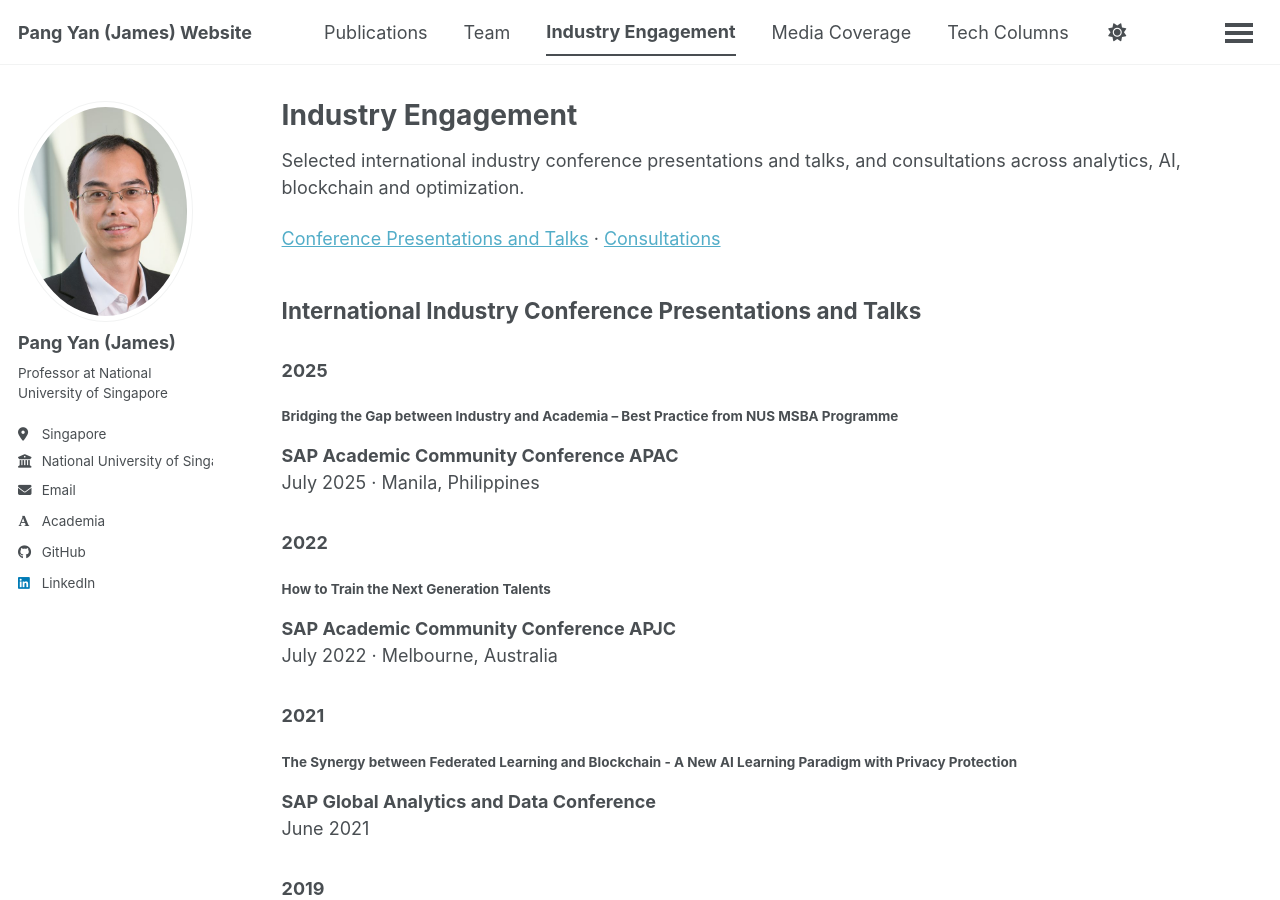
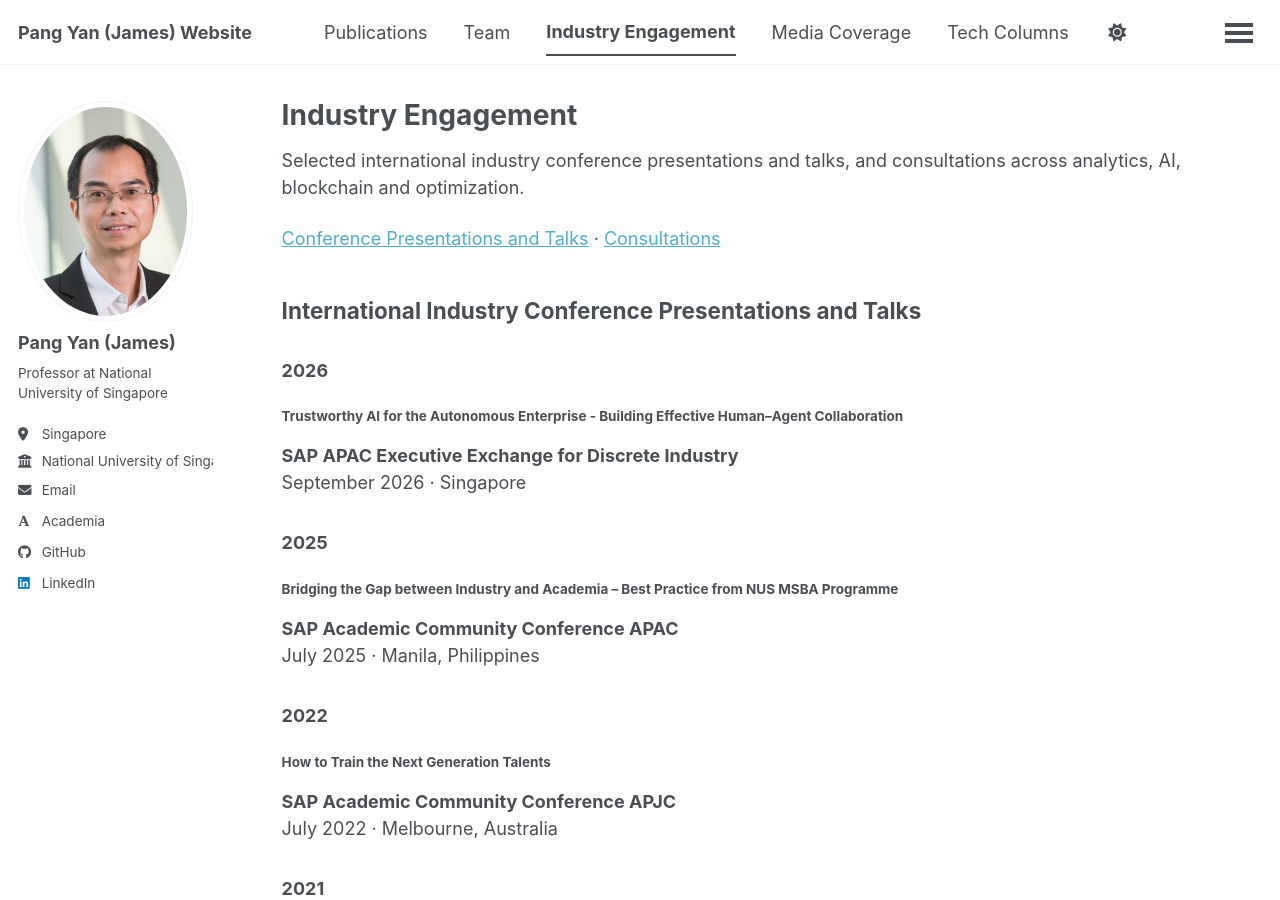
Before and after one commit to jamespangyan/jamespangyan.github.io, a Jekyll site: the page built from _pages/talks.html, in a window 1280 px wide and 900 px high. Built offline with Jekyll 4.4.1, drawn with Linux system fonts in a browser that asks for light colours; some web fonts are replaced; a script bundle is joined from its source files by our own code; library files that are not in the unit come from our copies.

Commit message:
Add September 2026 SAP executive exchange talk

```diff
--- a/_data/industry_engagement.json
+++ b/_data/industry_engagement.json
@@ -1,5 +1,14 @@
 {
   "talks": [
+    {
+      "event": "SAP APAC Executive Exchange for Discrete Industry",
+      "topic": "Trustworthy AI for the Autonomous Enterprise - Building Effective Human–Agent Collaboration",
+      "type": "Topic",
+      "year": "2026",
+      "date": "2026-09-01",
+      "date_display": "September 2026",
+      "location": "Singapore"
+    },
     {
       "event": "SAP Academic Community Conference APAC",
       "topic": "Bridging the Gap between Industry and Academia – Best Practice from NUS MSBA Programme",
```
